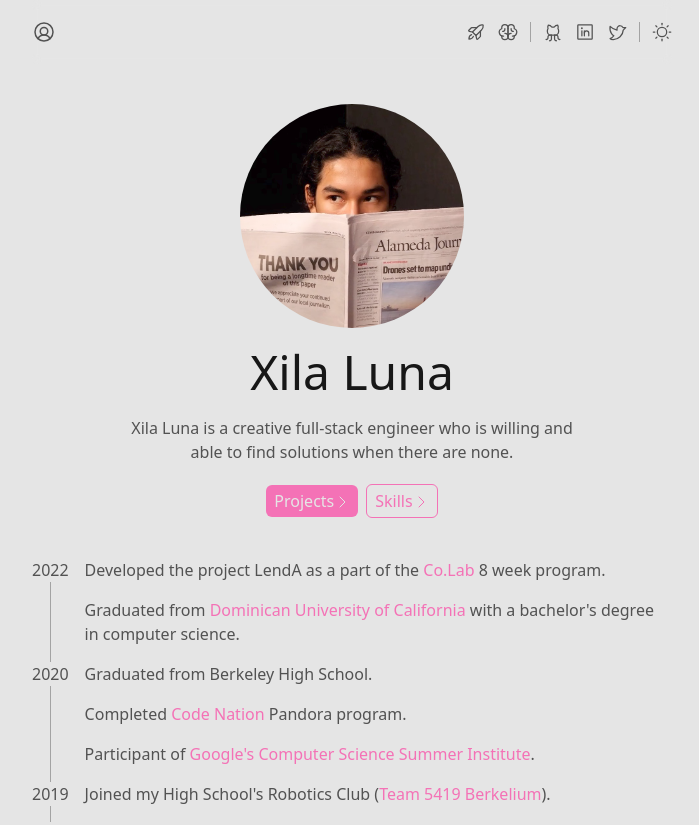
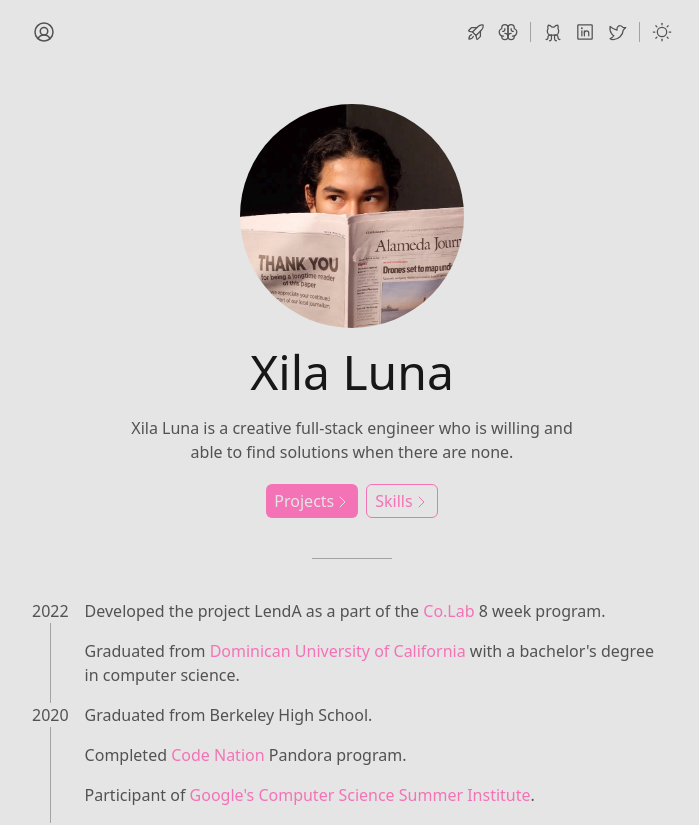
Before and after one commit to xilaluna/xilaluna.com, a Next.js app: page / in a window 1280 px wide. Shown: the top 825 px of the page, without its empty margins (288-987 px from the left). Built offline with nearby package versions, Linux system fonts and the light colour scheme.

Commit message:
[add] tailwind comps

```diff
--- a/pages/index.tsx
+++ b/pages/index.tsx
@@ -6,7 +6,7 @@ import { CaretRight } from 'phosphor-react';
 
 const Home: NextPage = () => {
   return (
-    <div className="flex flex-col space-y-10 py-10">
+    <div className="page-container">
       <Head>
         <title>Xila Luna</title>
         <meta name="description" content="Generated by create next app" />
@@ -24,12 +24,12 @@ const Home: NextPage = () => {
           />
         </div>
 
-        <h1>Xila Luna</h1>
+        <h1 className="main-heading">Xila Luna</h1>
         <p className="px-24 text-center">
           Xila Luna is a creative full-stack engineer who is willing and able to
           find solutions when there are none.
         </p>
-        <div className="space-x-2">
+        <div className="flex space-x-2">
           <Link href={'/projects'}>
             <button className="button-style">
               Projects
@@ -44,6 +44,8 @@ const Home: NextPage = () => {
           </Link>
         </div>
       </div>
+
+      <div className="border-divider" />
 
       <div className="flex flex-col">
         <div className="flex space-x-4">
@@ -101,11 +103,11 @@ const Home: NextPage = () => {
           </div>
           <div className="flex flex-col space-y-4 pb-4">
             <p>
-              Joined my High School&apos;s Robotics Club (
+              Joined my High School&apos;s Robotics Club{' '}
               <a className="link-style" href="https://team5419.org/">
                 Team 5419 Berkelium
               </a>
-              ).
+              .
             </p>
           </div>
         </div>
--- a/pages/projects/index.tsx
+++ b/pages/projects/index.tsx
@@ -5,12 +5,13 @@ import projectData from '../../data/projects.json';
 
 const Projects: NextPage = () => {
   return (
-    <div className="flex flex-col space-y-10 py-10">
+    <div className="page-container">
       <div className="flex flex-col items-center justify-center space-y-5">
-        <h1>Projects</h1>
-        <p className="text-center">Collection of my work</p>
-        <div className="border-color w-12 border-b" />
+        <h1 className="main-heading">Projects</h1>
+        <p className="text-center">A collection of my work</p>
       </div>
+
+      <div className="border-divider" />
 
       <div className="grid grid-cols-2 gap-5">
         {projectData.map((project) => {
@@ -19,7 +20,7 @@ const Projects: NextPage = () => {
               <div className="flex w-full flex-col items-center space-y-2 pb-5 hover:cursor-pointer">
                 <div className="aspect-w-16 aspect-h-9 w-full">
                   <Image
-                    src={`/images/${project.image}`}
+                    src={`/images/${project.images[0]}`}
                     alt={project.title}
                     layout="fill"
                     objectFit="cover"
@@ -27,7 +28,7 @@ const Projects: NextPage = () => {
                   />
                 </div>
 
-                <h3>{project.title}</h3>
+                <h2 className="text-lg">{project.title}</h2>
                 <p className="text-center">{project.subtitle}</p>
               </div>
             </Link>
--- a/styles/globals.css
+++ b/styles/globals.css
@@ -6,15 +6,15 @@
   body {
     @apply bg-neutral-200	text-neutral-600	dark:bg-neutral-800 dark:text-neutral-400;
   }
-  h1 {
-    @apply text-3xl text-neutral-900 dark:text-neutral-50 sm:text-5xl;
-  }
-  h3 {
-    @apply text-lg;
-  }
 }
 
 @layer components {
+  .page-container {
+    @apply flex flex-col space-y-10 py-10;
+  }
+  .main-heading {
+    @apply text-3xl text-neutral-900 dark:text-neutral-50 sm:text-5xl;
+  }
   .border-color {
     @apply border-neutral-400 dark:border-neutral-600;
   }
@@ -33,4 +33,7 @@
   .secondary-button-style {
     @apply rounded-md border border-pink-400 px-2 py-1 text-pink-400 hover:border-pink-500 hover:bg-pink-300/25 dark:border-indigo-400 dark:text-indigo-400 dark:hover:border-indigo-500 dark:hover:bg-indigo-900/25;
   }
+  .border-divider {
+    @apply border-color w-20 self-center border-b;
+  }
 }
```
